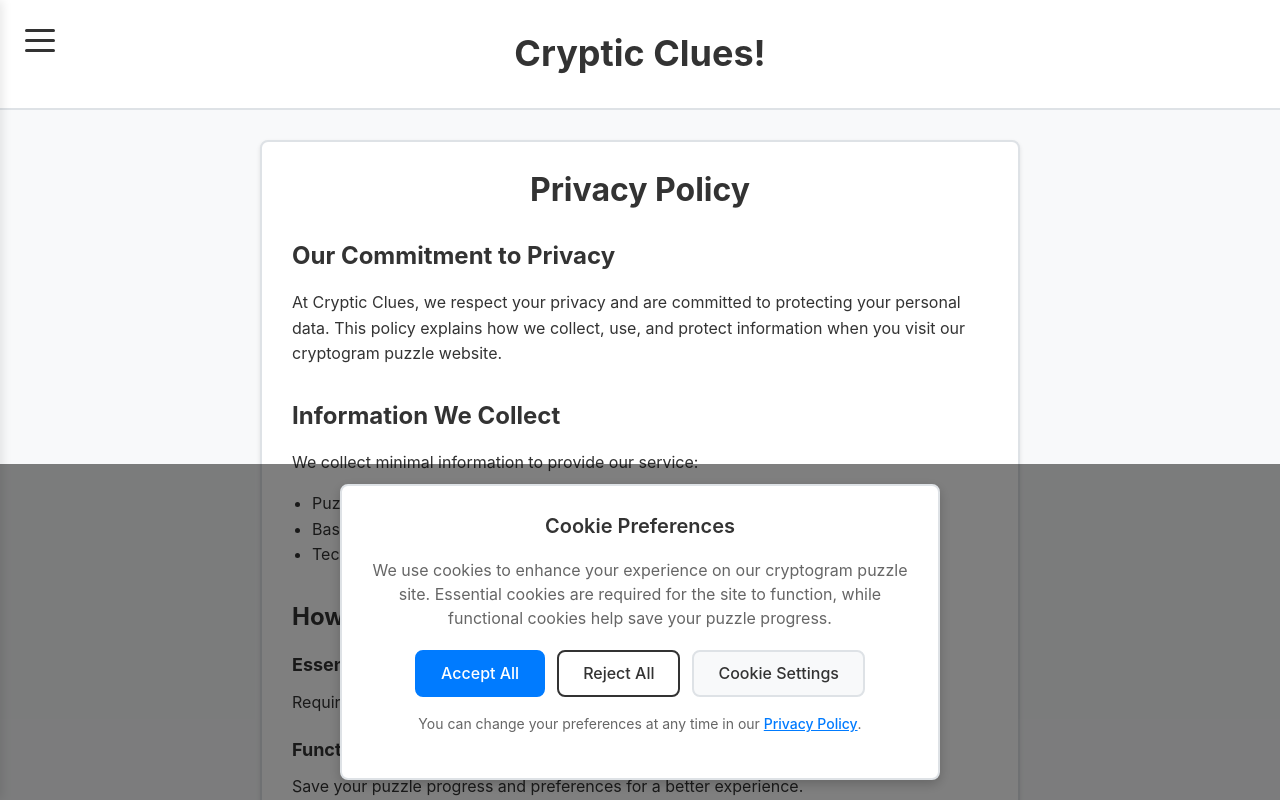
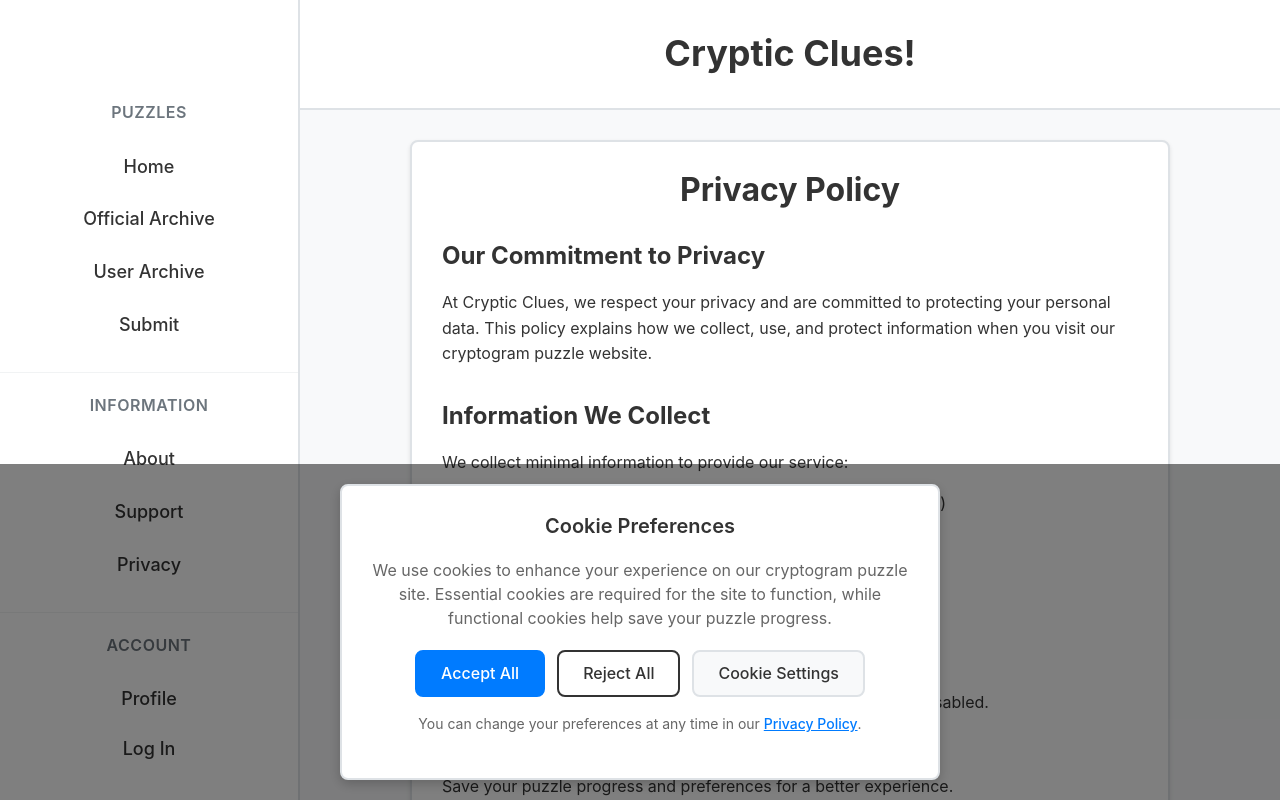
Before and after one commit to bfishbaum/cryptics, a React (Vite) app in the folder frontend/: page /privacy in a window 1280 px wide. Shown: the top 800 px of the page. Built offline with nearby package versions, Linux system fonts and the light colour scheme; no server answers.

Commit message:
Change hamburger menu to only appear on thinner screens (hopefully only mobile)

```diff
--- a/frontend/src/styles/globals.css
+++ b/frontend/src/styles/globals.css
@@ -223,6 +223,35 @@ body {
 
   .logo {
     font-size: 28px;
+  }
+}
+
+@media (orientation: landscape) {
+  body {
+    padding-left: 300px;
+  }
+
+  .hamburger-menu-fixed {
+    display: none;
+  }
+
+  .mobile-nav {
+    transform: translateX(0);
+    box-shadow: none;
+  }
+
+  .mobile-nav.open {
+    transform: translateX(0);
+  }
+
+  .menu-overlay {
+    display: none;
+  }
+}
+
+@media (orientation: landscape) and (max-width: 480px) {
+  body {
+    padding-left: 280px;
   }
 }
 
```
